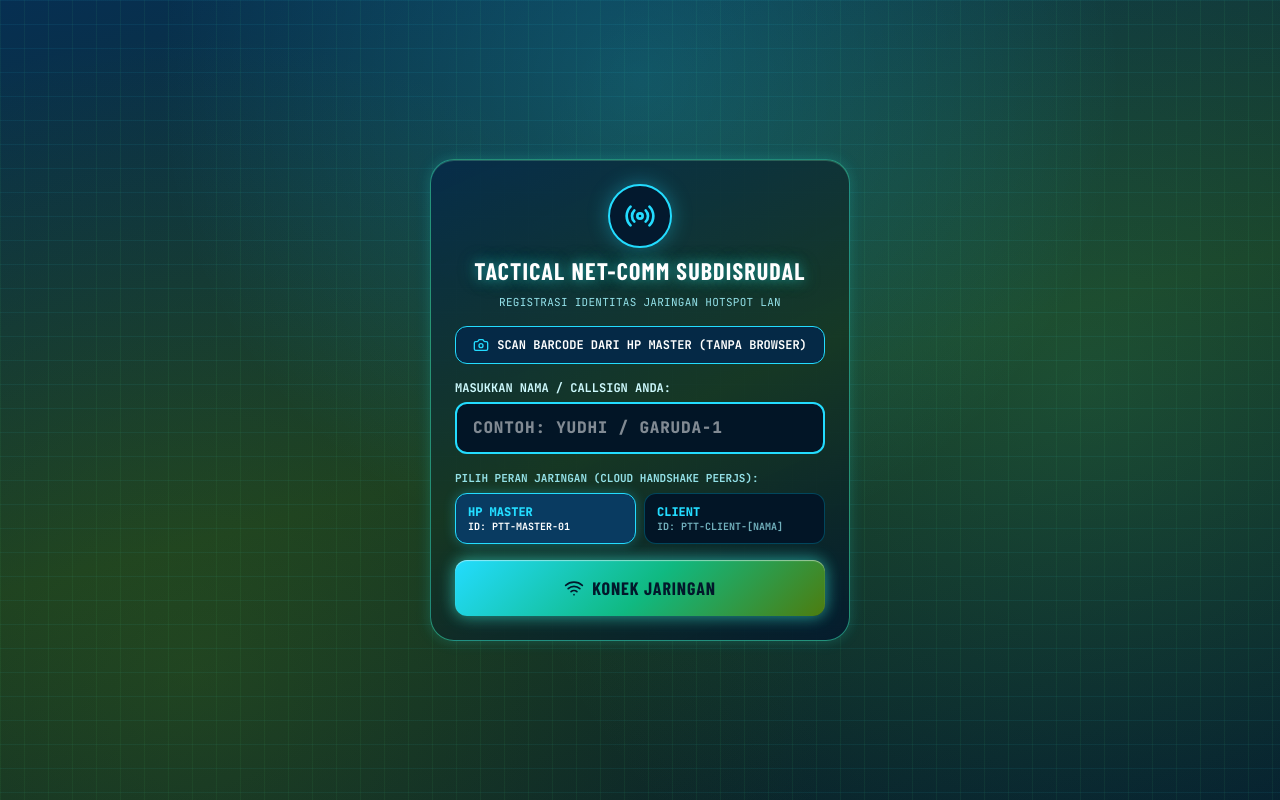
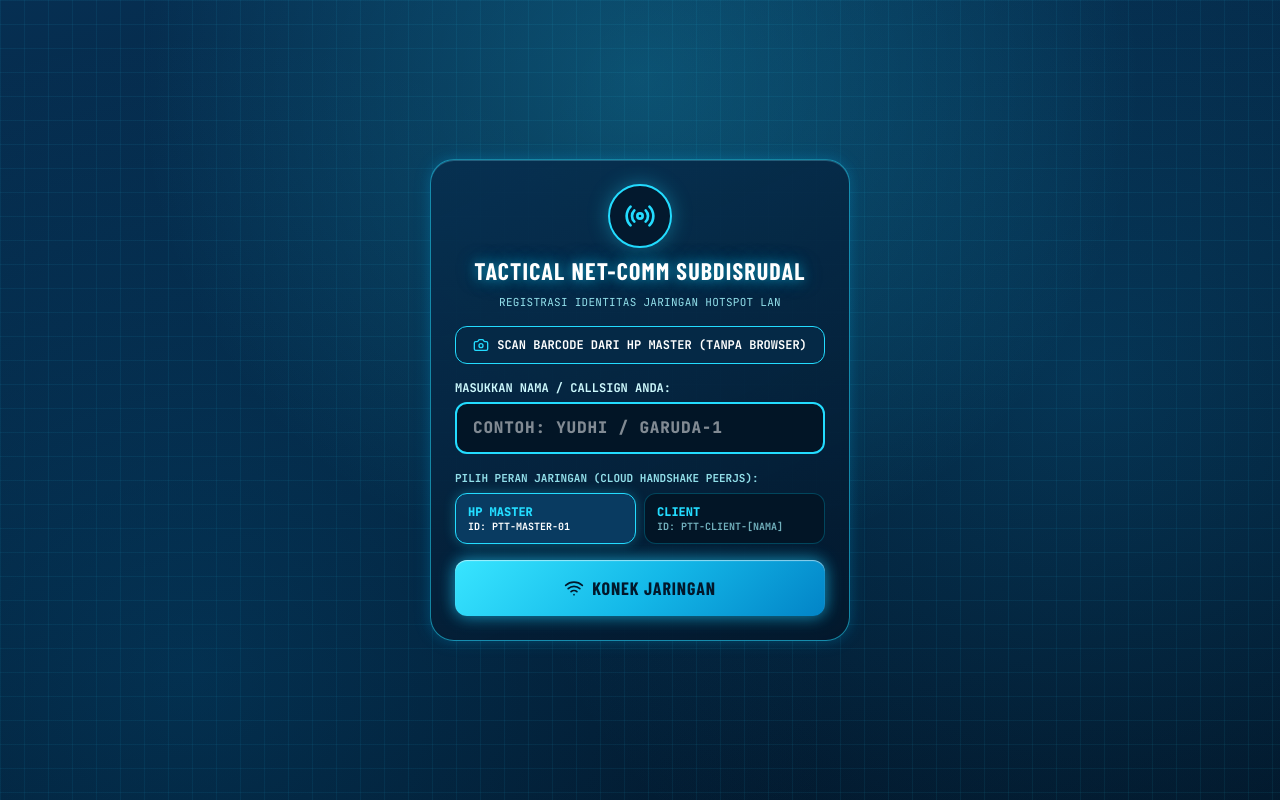
Before and after one commit to mpchalisa99/PTT-WIFI, a React (Vite) app: page / in a window 1280 px wide. Built offline with nearby package versions, Linux system fonts and the light colour scheme; a web font is replaced by a local one.

Commit message:
style: update visual identity to tactical navy-cyan
Refine UI color palette by replacing military green accents with electric cyan, establishing a more cohesive tactical navy-blue aesthetic across the dashboard and CSS components.

```diff
--- a/src/App.tsx
+++ b/src/App.tsx
@@ -2470,7 +2470,7 @@ export default function App() {
 
               {/* Status LATENCY TINGGI / RENDAH */}
               <div className="px-2 py-0.5 rounded border border-cyan-400/45 bg-[#031b32]/80 font-telemetry text-[9.5px] font-bold leading-tight text-white">
-                <span className={isHighLatency ? 'text-cyan-200' : 'text-emerald-300'}>
+                <span className={isHighLatency ? 'text-cyan-200' : 'text-[#23dcff]'}>
                   {isHighLatency ? 'LAT TINGGI' : 'LAT RENDAH'}
                 </span>
               </div>
@@ -3500,7 +3500,7 @@ export default function App() {
                       </button>
                     </div>
                     {inviteJoinStatus && (
-                      <div className="px-3 py-1.5 rounded-lg bg-emerald-500/20 border border-emerald-400 text-emerald-200 font-telemetry text-[11px] font-bold text-center">
+                      <div className="px-3 py-1.5 rounded-lg bg-[#063256]/80 border border-[#23dcff] text-cyan-100 font-telemetry text-[11px] font-bold text-center">
                         {inviteJoinStatus}
                       </div>
                     )}
@@ -3685,7 +3685,7 @@ export default function App() {
                         >
                           {copiedText === currentFile.path ? (
                             <>
-                              <Check className="w-3.5 h-3.5 text-emerald-300" />
+                              <Check className="w-3.5 h-3.5 text-[#23dcff]" />
                               <span>Tersalin!</span>
                             </>
                           ) : (
--- a/src/index.css
+++ b/src/index.css
@@ -24,62 +24,62 @@
   font-variant-numeric: tabular-nums;
 }
 
-/* Tactical Blue + Military Green background with subtle radar grid pattern */
+/* Pure Tactical Navy Blue & Electric Cyan background with subtle radar grid pattern */
 .tactical-grid-bg {
-  background-color: #041d2c;
+  background-color: #03172b;
   background-image:
-    radial-gradient(circle at 50% 10%, rgba(35, 220, 255, 0.20), transparent 50%),
-    radial-gradient(circle at 85% 48%, rgba(74, 222, 128, 0.16), transparent 52%),
-    radial-gradient(circle at 15% 84%, rgba(101, 163, 13, 0.18), transparent 50%),
-    linear-gradient(to right, rgba(74, 222, 128, 0.065) 1px, transparent 1px),
+    radial-gradient(circle at 50% 10%, rgba(35, 220, 255, 0.22), transparent 52%),
+    radial-gradient(circle at 85% 48%, rgba(14, 165, 233, 0.16), transparent 52%),
+    radial-gradient(circle at 15% 84%, rgba(2, 132, 199, 0.18), transparent 50%),
+    linear-gradient(to right, rgba(35, 220, 255, 0.065) 1px, transparent 1px),
     linear-gradient(to bottom, rgba(35, 220, 255, 0.065) 1px, transparent 1px),
-    linear-gradient(165deg, #062f52 0%, #163623 52%, #041b2d 100%);
+    linear-gradient(165deg, #062f52 0%, #04213b 52%, #021426 100%);
   background-size: 100% 100%, 100% 100%, 100% 100%, 24px 24px, 24px 24px, 100% 100%;
 }
 
 .tactical-panel {
-  background: linear-gradient(155deg, rgba(6, 43, 73, 0.92) 0%, rgba(22, 54, 35, 0.90) 54%, rgba(4, 27, 46, 0.94) 100%);
-  border: 1.5px solid rgba(56, 224, 180, 0.55);
+  background: linear-gradient(155deg, rgba(7, 47, 80, 0.92) 0%, rgba(5, 34, 60, 0.91) 54%, rgba(3, 24, 44, 0.95) 100%);
+  border: 1.5px solid rgba(35, 220, 255, 0.55);
   box-shadow:
-    0 0 16px rgba(0, 195, 255, 0.14),
-    0 0 12px rgba(74, 222, 128, 0.12),
-    inset 0 1px 0 rgba(134, 239, 172, 0.24);
+    0 0 18px rgba(0, 195, 255, 0.16),
+    0 0 12px rgba(14, 165, 233, 0.12),
+    inset 0 1px 0 rgba(125, 232, 255, 0.25);
 }
 
 .tactical-panel-inset {
-  background: linear-gradient(180deg, #021627 0%, #102a1c 100%);
-  border: 1px solid rgba(74, 222, 128, 0.45);
+  background: linear-gradient(180deg, #021526 0%, #04223c 100%);
+  border: 1px solid rgba(35, 220, 255, 0.45);
   box-shadow: inset 0 3px 10px rgba(0, 0, 0, 0.65);
 }
 
 .cyan-glow-text {
   text-shadow:
-    0 0 12px rgba(34, 211, 238, 0.55),
-    0 0 20px rgba(74, 222, 128, 0.35);
+    0 0 12px rgba(35, 220, 255, 0.6),
+    0 0 22px rgba(14, 165, 233, 0.35);
 }
 
 .cyan-btn-glow {
-  background: linear-gradient(135deg, #23dcff 0%, #10b981 52%, #4d7c0f 100%);
+  background: linear-gradient(135deg, #38e5ff 0%, #14b8e8 52%, #0284c7 100%);
   box-shadow:
-    0 0 18px rgba(35, 220, 255, 0.42),
-    0 0 14px rgba(74, 222, 128, 0.35),
-    inset 0 1px 1px rgba(255, 255, 255, 0.5);
+    0 0 18px rgba(35, 220, 255, 0.45),
+    0 0 14px rgba(14, 165, 233, 0.35),
+    inset 0 1px 1px rgba(255, 255, 255, 0.55);
 }
 
 .ptt-ring-outer {
-  background: radial-gradient(circle at 50% 35%, #23dcff 0%, #10b981 42%, #244b2c 74%, #04253b 100%);
+  background: radial-gradient(circle at 50% 35%, #38e5ff 0%, #0ea5e9 44%, #065a8c 74%, #03223b 100%);
   box-shadow:
-    0 0 28px rgba(17, 209, 255, 0.4),
-    0 0 34px rgba(74, 222, 128, 0.32),
-    inset 0 2px 6px rgba(187, 247, 208, 0.48),
-    inset 0 -6px 14px rgba(0, 10, 20, 0.8);
+    0 0 28px rgba(35, 220, 255, 0.45),
+    0 0 36px rgba(14, 165, 233, 0.32),
+    inset 0 2px 6px rgba(186, 242, 255, 0.5),
+    inset 0 -6px 14px rgba(0, 10, 24, 0.82);
 }
 
 .ptt-ring-active {
-  background: radial-gradient(circle at 50% 35%, #86efac 0%, #22e3ff 45%, #15803d 78%, #043e63 100%);
+  background: radial-gradient(circle at 50% 35%, #a5f3fc 0%, #23dcff 45%, #0284c7 78%, #033557 100%);
   box-shadow:
-    0 0 42px rgba(74, 222, 128, 0.85),
-    0 0 55px rgba(34, 227, 255, 0.75),
-    inset 0 2px 10px rgba(255, 255, 255, 0.75),
+    0 0 42px rgba(35, 220, 255, 0.88),
+    0 0 55px rgba(14, 165, 233, 0.75),
+    inset 0 2px 10px rgba(255, 255, 255, 0.78),
     inset 0 -6px 14px rgba(0, 20, 40, 0.85);
 }
```
